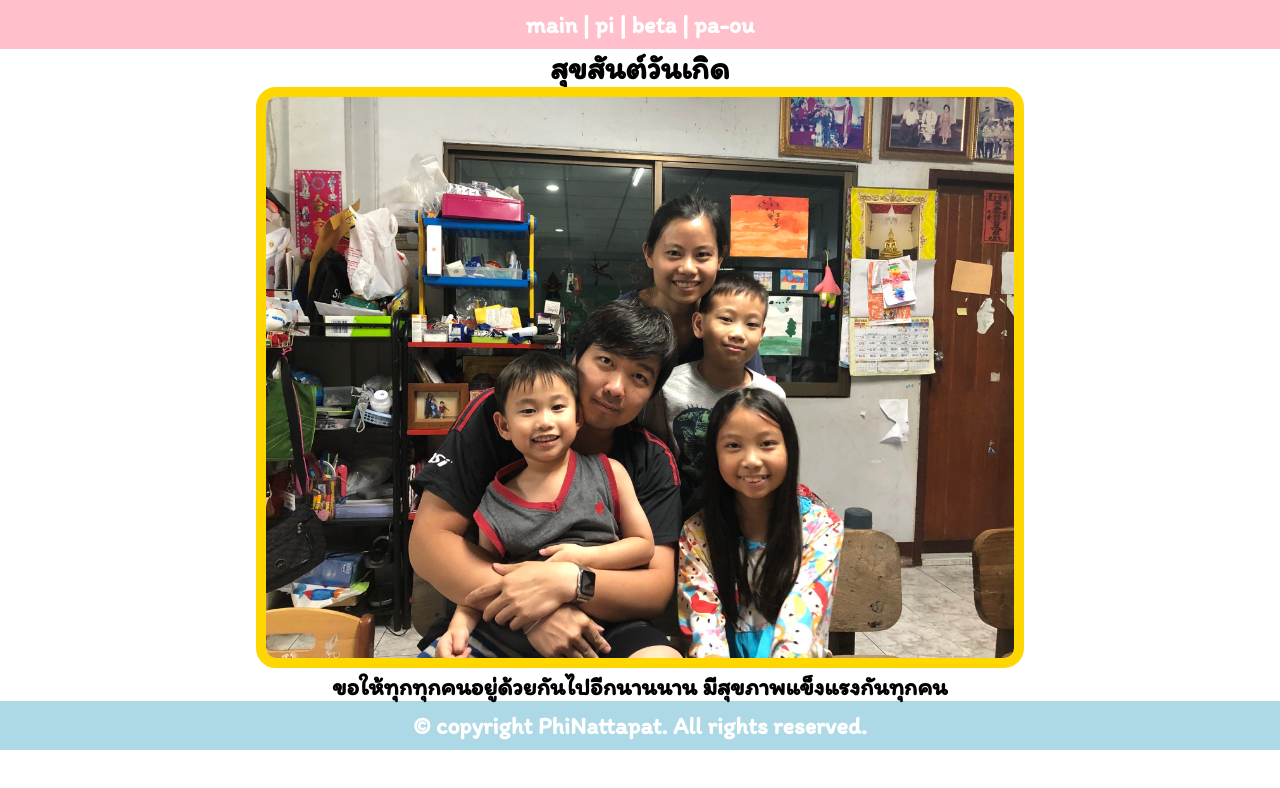
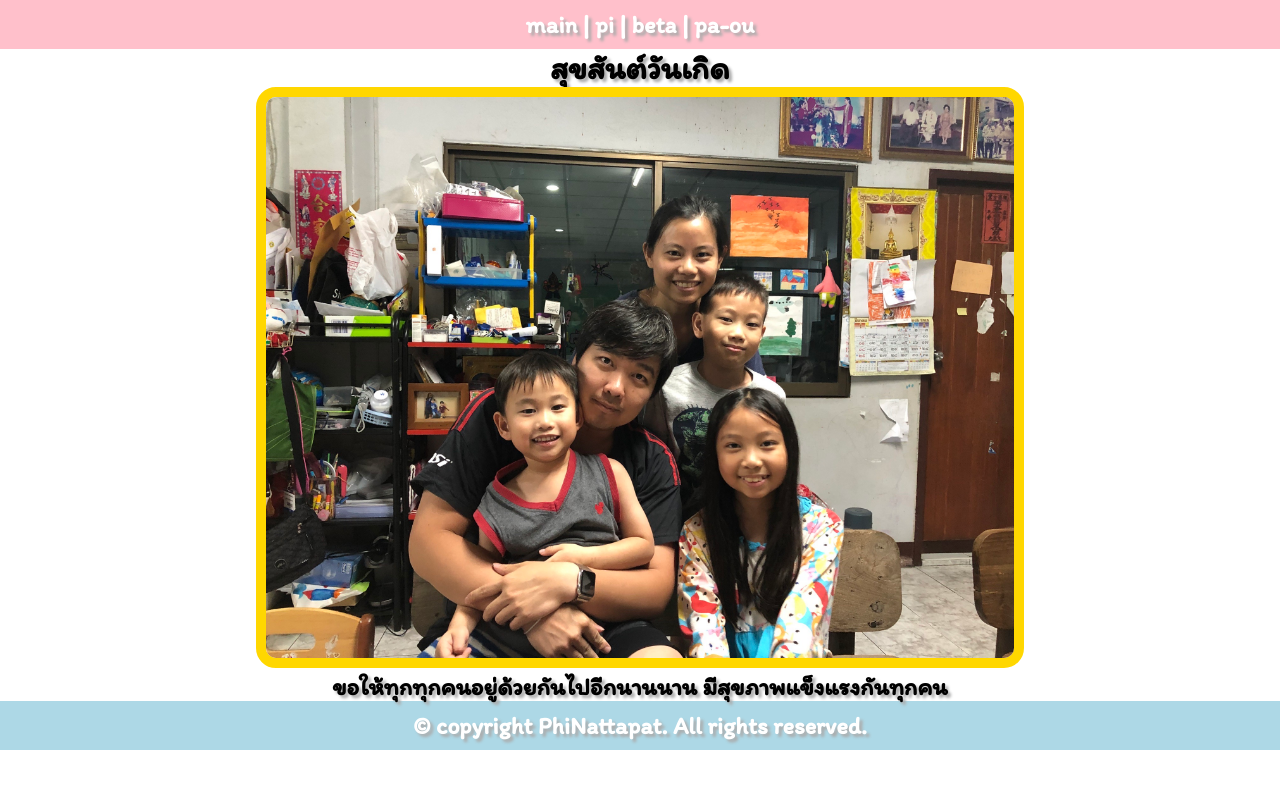
Before and after one commit to phinattapat/Happy-Birthday, a plain HTML site: page index.html in a window 1280 px wide. Drawn offline with Linux system fonts and the light colour scheme.

Commit message:
add shadows

```diff
--- a/style.css
+++ b/style.css
@@ -37,4 +37,5 @@ footer{
 }
 body{
     text-align: center;
+    text-shadow: 3px 3px 3px #ababab;
 }
```
